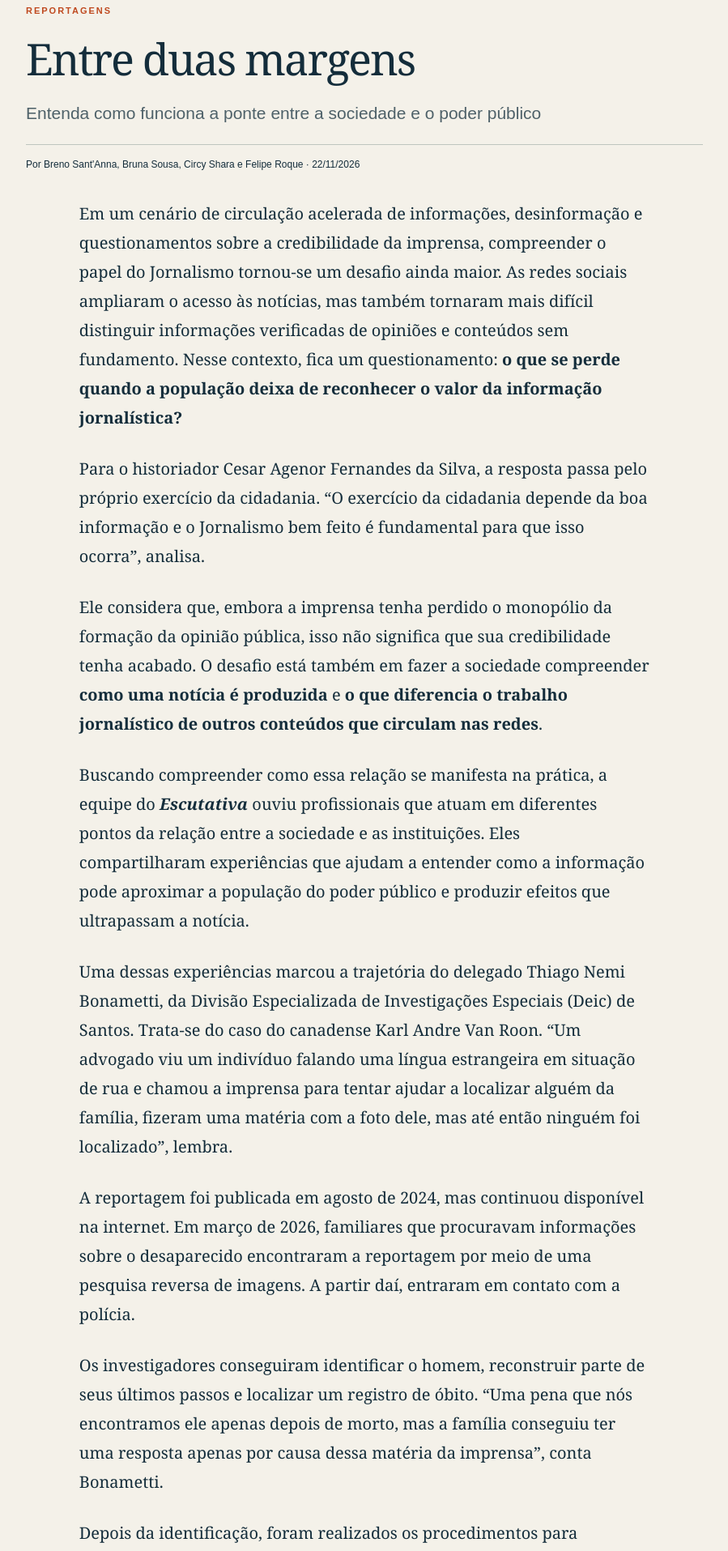
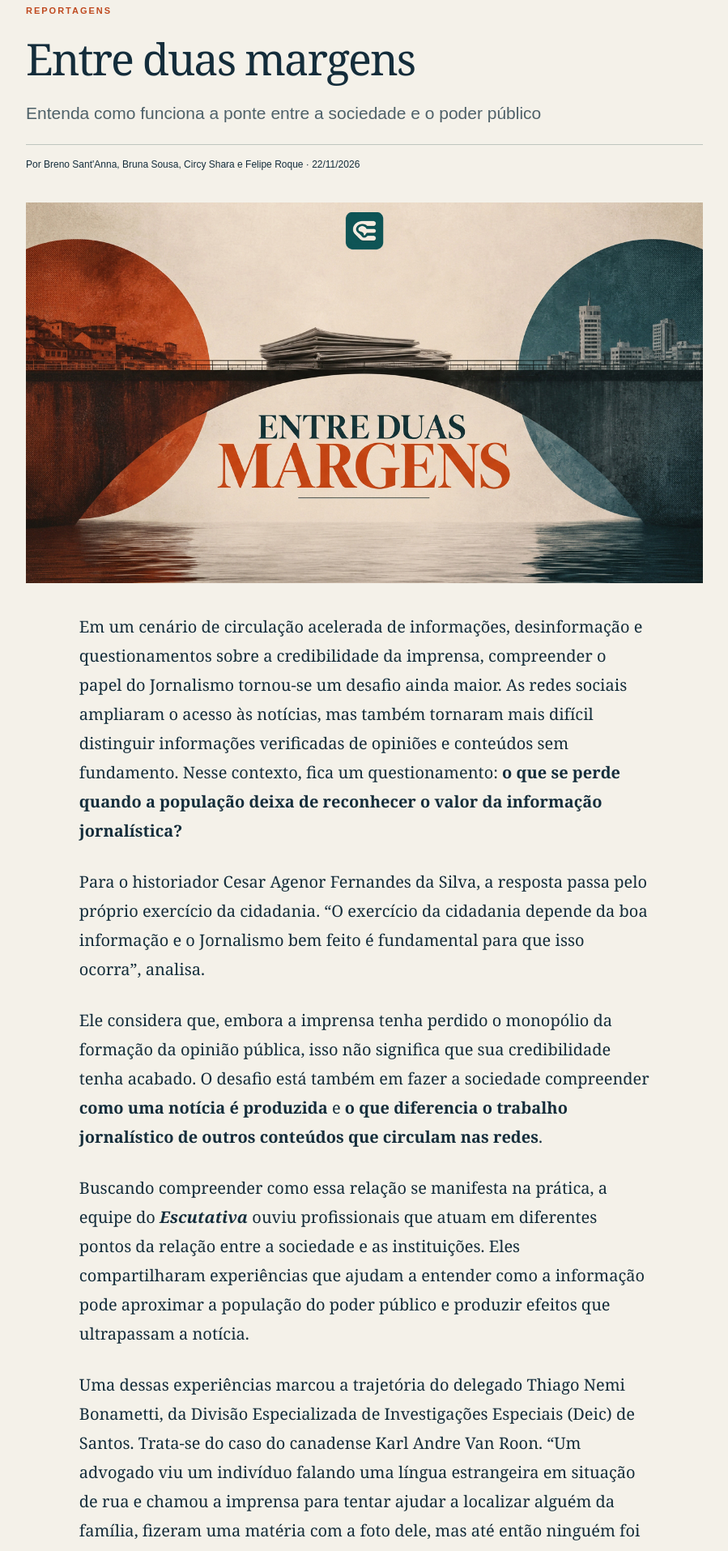
Before and after one commit to iarleyoliveira/ESCUTATIVA, a Jekyll site: the page built from _materias/leia/2026-11-22-leia-entre-duas-margens.md, in a window 1280 px wide. Shown: the part 467-2382 px from the top of the page at 81% size, without its empty margins (190-1089 px from the left). Built offline with Jekyll 4.4.1, drawn with Linux system fonts in a browser that asks for light colours; comment, search, counter and statistics services are not loaded.

Commit message:
Update _materias/leia/2026-11-22-leia-entre-duas-margens.md (via Pages CMS)

```diff
--- a/_materias/leia/2026-11-22-leia-entre-duas-margens.md
+++ b/_materias/leia/2026-11-22-leia-entre-duas-margens.md
@@ -4,6 +4,7 @@ category: Reportagem
 description: Entenda como funciona a ponte entre a sociedade e o poder público
 author: Breno Sant'Anna, Bruna Sousa, Circy Shara e Felipe Roque
 date: 2026-11-22
+cover: /assets/uploads/capa-materia-escrita.jpg
 cover_fit: cover
 published: true
 ---
```
